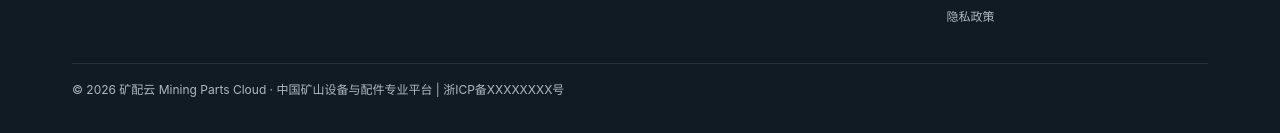
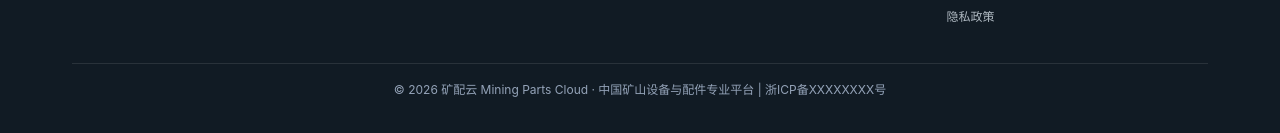
Before and after one commit to liuxfparts-bit/mining-parts-cloud, a Next.js app: page / in a window 1280 px wide. Shown: the part 1506-1639 px from the top of the page. Built offline with nearby package versions, Linux system fonts and the light colour scheme; no server answers; the database is empty.

Commit message:
Footer版权行: 备案号链到工信部

```diff
--- a/src/components/Footer.tsx
+++ b/src/components/Footer.tsx
@@ -35,8 +35,8 @@ export default function Footer() {
             <a href="#" className="block text-xs my-2 hover:text-accent">隐私政策</a>
           </div>
         </div>
-        <div className="border-t border-white/10 mt-[30px] pt-[18px] text-xs">
-          © 2026 矿配云 Mining Parts Cloud · 中国矿山设备与配件专业平台 | 浙ICP备XXXXXXXX号
+        <div className="border-t border-white/10 mt-[30px] pt-[18px] text-xs text-slate-400 text-center">
+          © 2026 矿配云 Mining Parts Cloud · 中国矿山设备与配件专业平台 | <a href="https://beian.miit.gov.cn/" target="_blank" rel="noreferrer" className="hover:text-slate-200">浙ICP备XXXXXXXX号</a>
         </div>
       </div>
     </footer>
```
